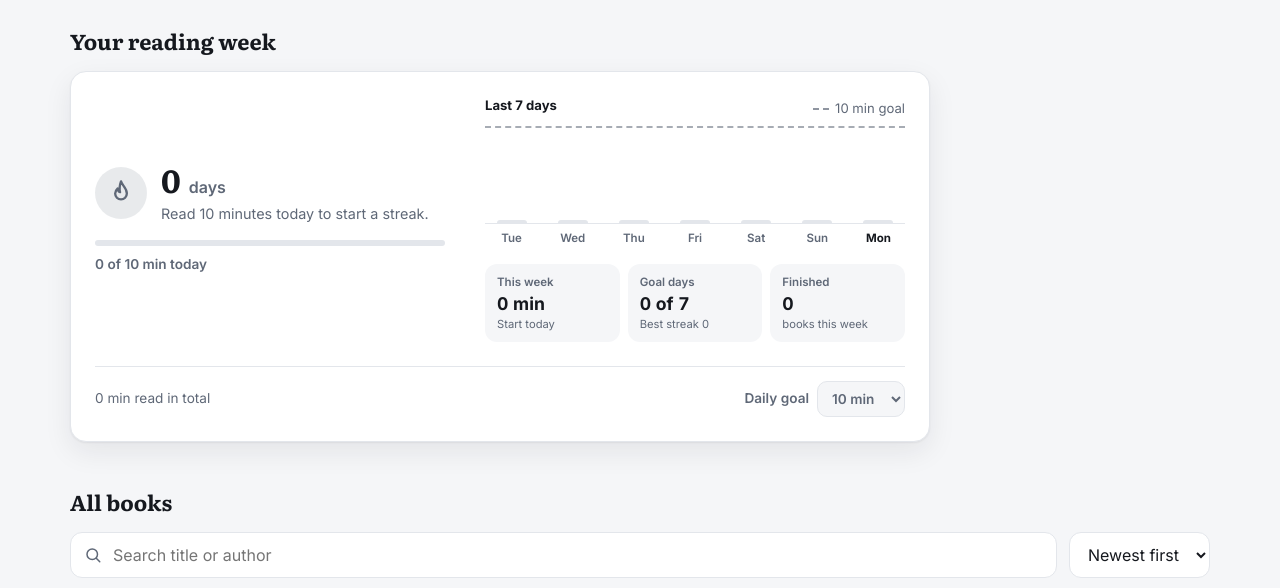
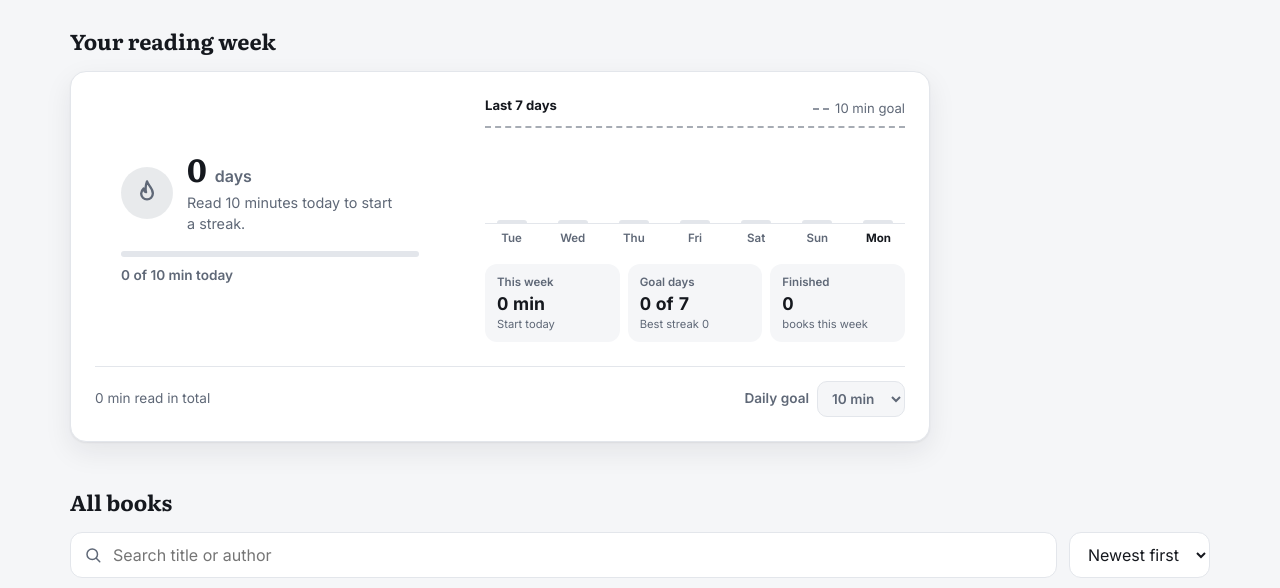
Before and after one commit to omniswa/ending-web-leacy, a plain HTML site: page index.html in a window 1280 px wide. Shown: the part 212-800 px from the top of the page. Drawn offline with Linux system fonts and the light colour scheme.

Commit message:
Fix streak display

```diff
--- a/css/style.css
+++ b/css/style.css
@@ -21,13 +21,11 @@
   --shadow:
     0 1px 2px rgba(20, 24, 40, 0.06), 0 10px 28px rgba(20, 24, 40, 0.08);
   --serif:
-    "Literata", "Iowan Old Style", "Palatino Linotype", Palatino, Georgia,
-    serif;
+    "Literata", "Iowan Old Style", "Palatino Linotype", Palatino, Georgia, serif;
   --sans:
     "Inter", system-ui, -apple-system, "Segoe UI", Roboto, "Helvetica Neue",
     sans-serif;
-  --mono:
-    "JetBrains Mono", ui-monospace, "SF Mono", Menlo, Consolas, monospace;
+  --mono: "JetBrains Mono", ui-monospace, "SF Mono", Menlo, Consolas, monospace;
   color-scheme: light;
 }
 @media (prefers-color-scheme: dark) {
@@ -573,7 +571,7 @@ body.is-offline .fav-card:not(.saved) {
 /* ---------- Streak + weekly summary ---------- */
 #streak-section {
   margin-bottom: 40px;
-  scroll-margin-top: 84px;
+  scroll-margin-top: 60px;
 }
 .streak-card {
   display: grid;
@@ -789,6 +787,7 @@ body.is-offline .fav-card:not(.saved) {
   }
   .sc-main {
     align-self: center;
+    padding: 0 26px;
   }
   .sc-foot,
   .install,
@@ -1042,7 +1041,8 @@ body.reader {
   max-width: var(--measure);
   margin: 0 auto;
   padding: 48px max(22px, env(safe-area-inset-right))
-    calc(110px + env(safe-area-inset-bottom)) max(22px, env(safe-area-inset-left));
+    calc(110px + env(safe-area-inset-bottom))
+    max(22px, env(safe-area-inset-left));
   font-size: var(--fs);
   line-height: 1.75;
   outline: none;
```
